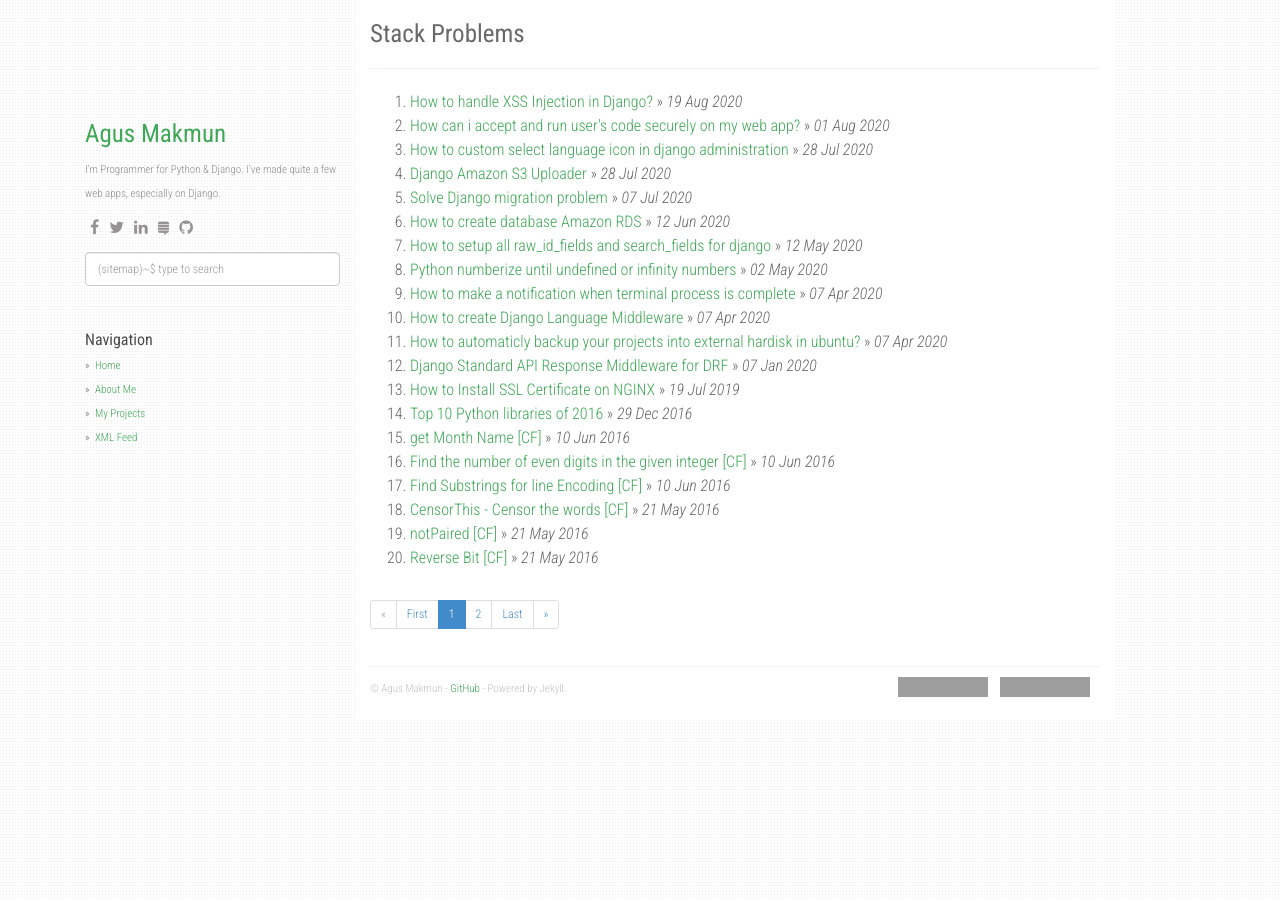
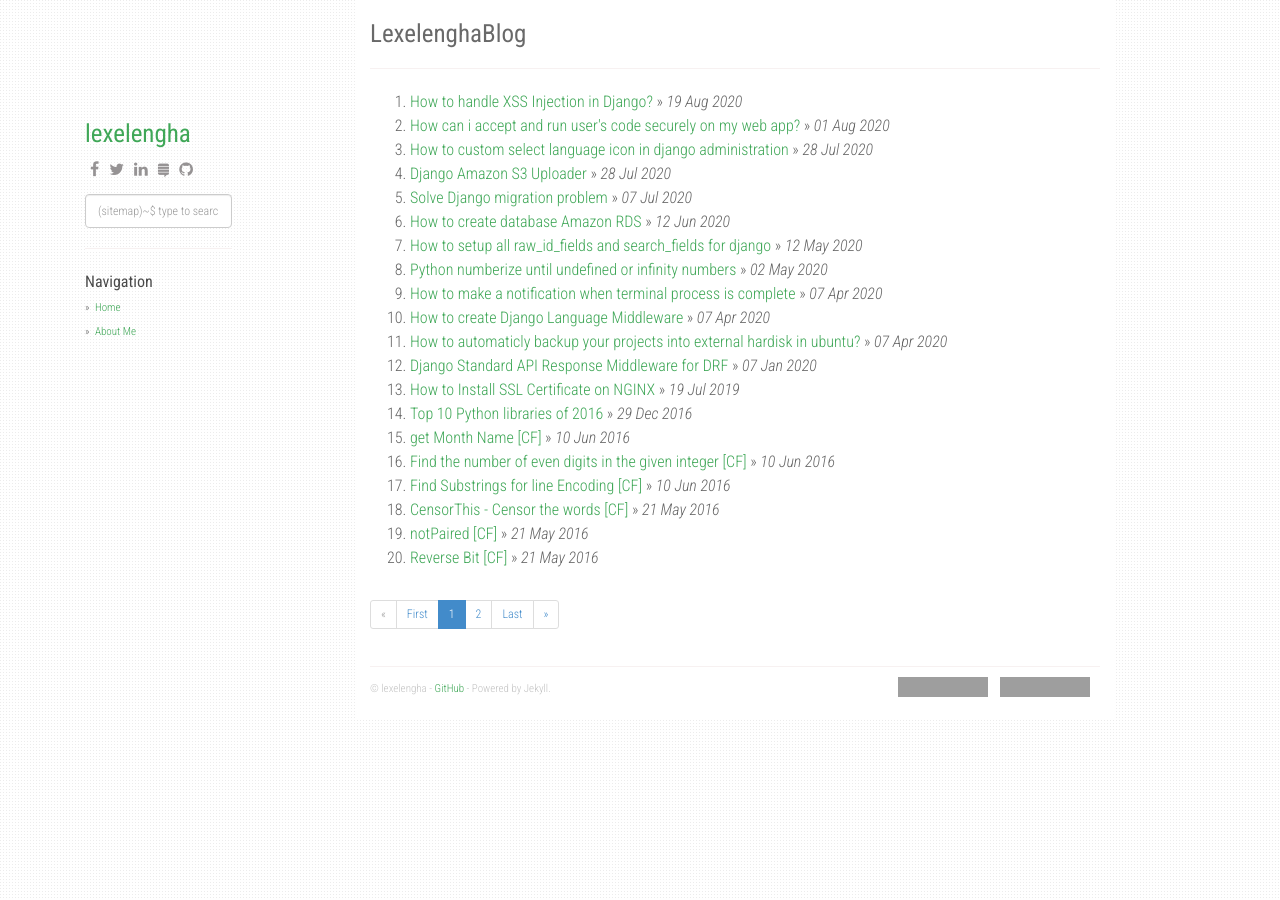
Before and after one commit to agusmakmun/agusmakmun.github.io, a Jekyll site: the page built from index.html, in a window 1280 px wide. Built offline with Jekyll 4.4.1, drawn with Linux system fonts in a browser that asks for light colours; nearby versions of some CDN libraries; the list of posts is cut into pages by our own code; grey boxes are pictures that could not be loaded.

Commit message:
Update _config.yml

```diff
--- a/_config.yml
+++ b/_config.yml
@@ -1,10 +1,10 @@
-title: Stack Problems
-description: My Personal Stack Problems
-author: Agus Makmun
-github: https://github.com/agusmakmun
-about: I'm Programmer for Python & Django. I've made quite a few web apps, especially on Django.
-disqus_shortname: stackproblems
-google_analytics: UA-XXXXXXXX-Y
+title: LexelenghaBlog
+description: My Personal Blog
+author: lexelengha
+github: https://github.com/lexelengha
+about:
+disqus_shortname:
+google_analytics:
 
 enableTags: true
 tagarray: []
@@ -24,7 +24,7 @@
     - icon: fa-stack-exchange
       link: "#"
     - icon: fa-github
-      link: "https://github.com/agusmakmun"
+      link: "https://github.com/lexelengha"
 
 share:
   twitter_username: github.io
@@ -33,12 +33,8 @@
 urls:
     - text: About Me
       url: /about/
-    - text: My Projects
-      url: /projects/
-    - text: XML Feed
-      url: /feed.xml
 
-url: "https://agusmakmun.github.io"
+url: "https://lexelengha.github.io"
 baseurl: ""
 paginate: 20
 per_page: 20
```
